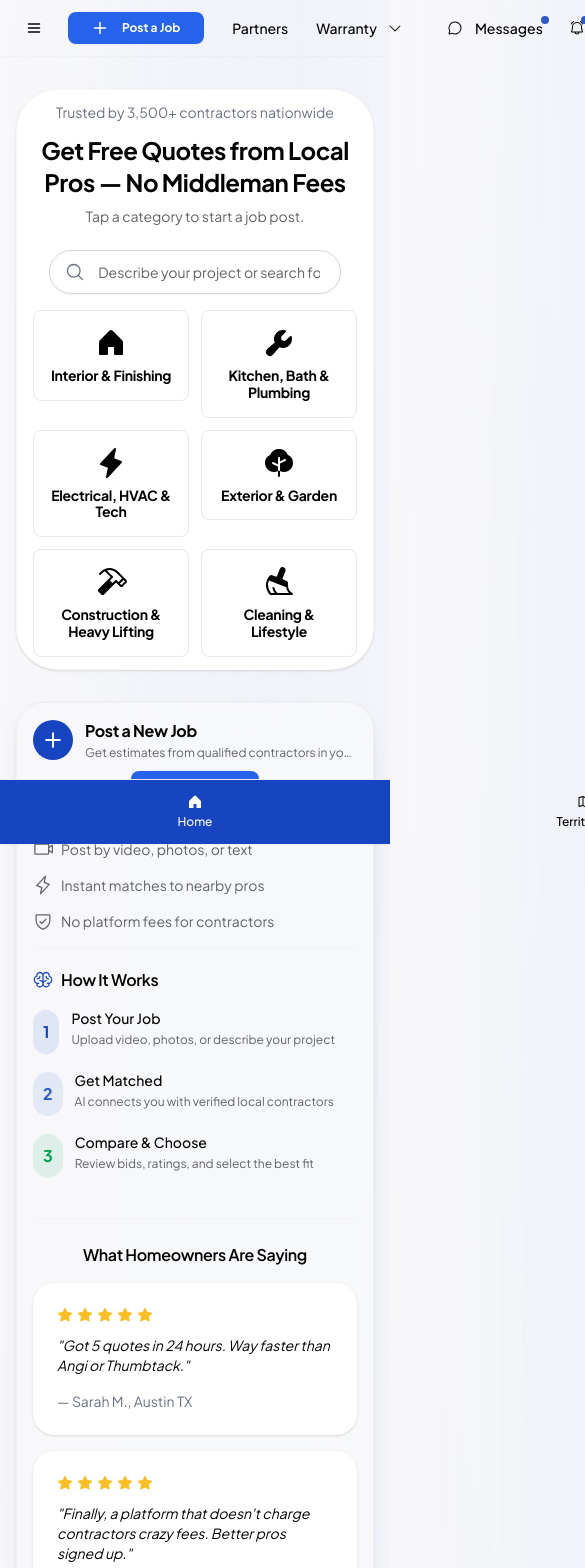
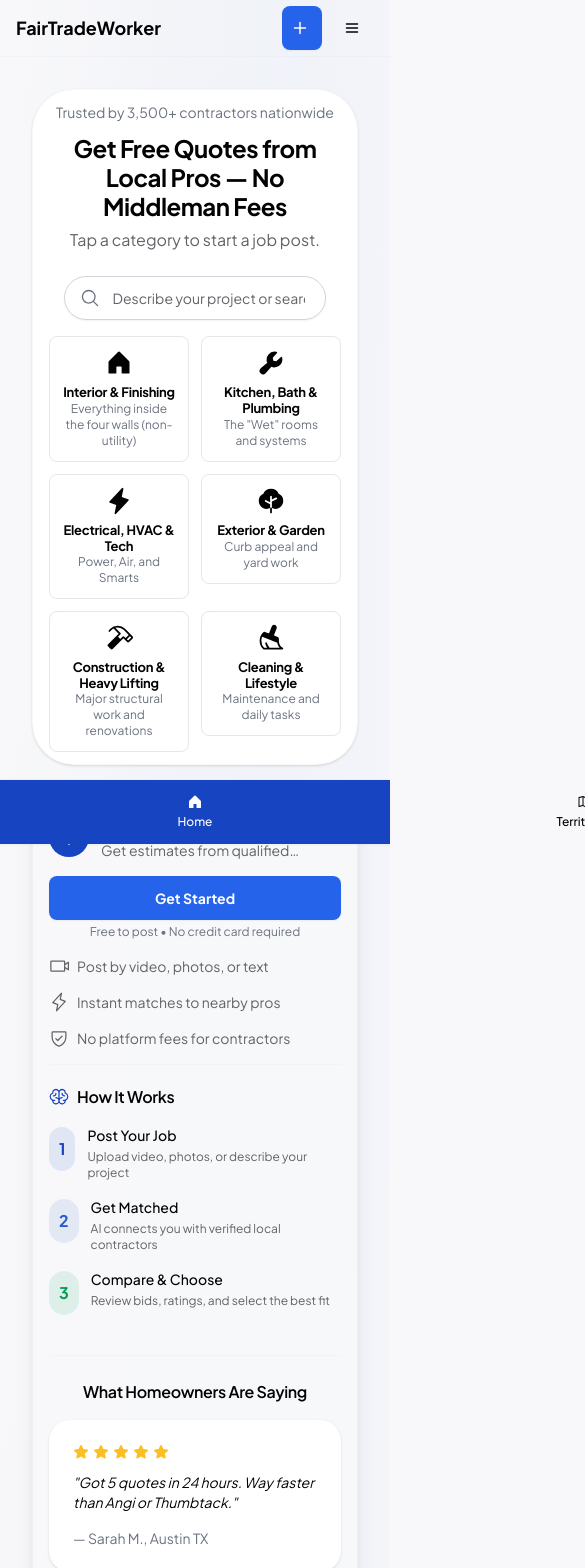
Before and after one commit to FairTradeWorker/i-cannot-help-with-t, a React (Vite) app: page / in a window 390 px wide. Shown: the top 1568 px of the page, 585 px wide, since content can reach past the window. Built offline with nearby package versions, Linux system fonts and the light colour scheme; no server answers.

Commit message:
Fix mobile layout: hamburger menu navigation, responsive sections, proper spacing and typography

```diff
--- a/src/App.tsx
+++ b/src/App.tsx
@@ -38,6 +38,7 @@ import {
   Clock,
   Star,
   CheckCircle as CheckCircleIcon,
+  X,
 } from '@phosphor-icons/react';
 import { Button } from '@/components/ui/button';
 import { Card } from '@/components/ui/card';
@@ -313,23 +314,65 @@ function App() {
           <div
             className={`flex items-center py-2 max-w-[1800px] mx-auto gap-2 md:gap-4 transition-all duration-300 ease-in-out ${isScrolled ? 'h-16' : 'h-14 md:h-16'}`}
           >
-            {/* Mobile Hamburger Menu */}
-            {isMobile && (
+            {/* Mobile Layout: Logo on left, Hamburger + Post a Job on right */}
+            {isMobile ? (
+              <>
+                {/* Logo on left */}
+                <div
+                  onClick={() => handleNavClick('home')}
+                  className="cursor-pointer flex-shrink-0"
+                >
+                  <span className="text-lg font-bold text-foreground">FairTradeWorker</span>
+                </div>
+
+                <div className="flex-1" />
+
+                {/* Post a Job button and Hamburger on right */}
+                <div className="flex items-center gap-2">
+                  <Button
+                    size="sm"
+                    onClick={() => handleCreateJob()}
+                    className="font-bold text-white hover:scale-[1.02] transition-transform text-xs px-3 py-2 h-[44px]"
+                    style={{
+                      backgroundColor: '#2563eb',
+                      borderRadius: '8px',
+                      border: 'none'
+                    }}
+                    onMouseEnter={(e) => {
+                      e.currentTarget.style.backgroundColor = '#1d4ed8';
+                    }}
+                    onMouseLeave={(e) => {
+                      e.currentTarget.style.backgroundColor = '#2563eb';
+                    }}
+                    aria-label="Post a new job"
+                  >
+                    <Plus className="w-4 h-4 mr-1" weight="bold" />
+                    <span className="hidden sm:inline">Post a Job</span>
+                  </Button>
+
                   <Sheet open={mobileMenuOpen} onOpenChange={setMobileMenuOpen}>
                     <SheetTrigger asChild>
-                  <Button variant="ghost" size="icon" className="md:hidden">
+                      <Button variant="ghost" size="icon" className="h-[44px] w-[44px]">
                         <List className="w-6 h-6" weight="bold" />
                       </Button>
                     </SheetTrigger>
-                <SheetContent side="left" className="w-[300px] sm:w-[400px] p-0">
-                  <SheetHeader className="p-6 border-b">
+                    <SheetContent side="right" className="w-full sm:w-[400px] p-0">
+                      <SheetHeader className="p-6 border-b flex flex-row items-center justify-between">
                         <SheetTitle>Navigation</SheetTitle>
+                        <Button
+                          variant="ghost"
+                          size="icon"
+                          onClick={() => setMobileMenuOpen(false)}
+                          className="h-10 w-10"
+                        >
+                          <X className="w-6 h-6" />
+                        </Button>
                       </SheetHeader>
                       <nav className="flex flex-col p-4 gap-2">
                         <Button
                           variant={activeTab === 'home' ? 'default' : 'ghost'}
                           onClick={() => handleNavClick('home')}
-                      className="justify-start w-full h-12"
+                          className="justify-start w-full min-h-[44px] text-base"
                         >
                           <House className="w-5 h-5 mr-3" />
                           Home
@@ -337,7 +380,7 @@ function App() {
                         <Button
                           variant={activeTab === 'territories' ? 'default' : 'ghost'}
                           onClick={() => handleNavClick('territories', 'overview')}
-                      className="justify-start w-full h-12"
+                          className="justify-start w-full min-h-[44px] text-base"
                         >
                           <MapTrifold className="w-5 h-5 mr-3" />
                           Territories
@@ -345,7 +388,7 @@ function App() {
                         <Button
                           variant={activeTab === 'jobs' ? 'default' : 'ghost'}
                           onClick={() => handleNavClick('jobs')}
-                      className="justify-start w-full h-12"
+                          className="justify-start w-full min-h-[44px] text-base"
                         >
                           <Briefcase className="w-5 h-5 mr-3" />
                           Jobs
@@ -359,14 +402,14 @@ function App() {
                         <Button
                           variant={activeTab === 'homeowner' && activeSubTab === 'profile' ? 'default' : 'ghost'}
                           onClick={() => handleNavClick('homeowner', 'profile')}
-                      className="justify-start w-full h-12 pl-8"
+                          className="justify-start w-full min-h-[44px] text-base pl-8"
                         >
                           Profile
                         </Button>
                         <Button
                           variant={activeTab === 'homeowner' && activeSubTab === 'my-jobs' ? 'default' : 'ghost'}
                           onClick={() => handleNavClick('homeowner', 'my-jobs')}
-                      className="justify-start w-full h-12 pl-8"
+                          className="justify-start w-full min-h-[44px] text-base pl-8"
                         >
                           My Jobs
                         </Button>
@@ -379,7 +422,7 @@ function App() {
                         <Button
                           variant={activeTab === 'contractors-browse' ? 'default' : 'ghost'}
                           onClick={() => handleNavClick('contractors-browse')}
-                      className="justify-start w-full h-12 pl-8"
+                          className="justify-start w-full min-h-[44px] text-base pl-8"
                         >
                           Browse Contractors
                         </Button>
@@ -389,28 +432,28 @@ function App() {
                         <Button
                           variant={activeTab === 'contractor' && activeSubTab === 'dashboard' ? 'default' : 'ghost'}
                           onClick={() => handleNavClick('contractor', 'dashboard')}
-                      className="justify-start w-full h-12 pl-12"
+                          className="justify-start w-full min-h-[44px] text-base pl-12"
                         >
                           Dashboard
                         </Button>
                         <Button
                           variant={activeTab === 'contractor' && activeSubTab === 'my-jobs' ? 'default' : 'ghost'}
                           onClick={() => handleNavClick('contractor', 'my-jobs')}
-                      className="justify-start w-full h-12 pl-12"
+                          className="justify-start w-full min-h-[44px] text-base pl-12"
                         >
                           My Estimates
                         </Button>
                         <Button
                           variant={activeTab === 'contractor' && activeSubTab === 'route' ? 'default' : 'ghost'}
                           onClick={() => handleNavClick('contractor', 'route')}
-                      className="justify-start w-full h-12 pl-12"
+                          className="justify-start w-full min-h-[44px] text-base pl-12"
                         >
                           Route Planner
                         </Button>
                         <Button
                           variant={activeTab === 'dispatch' ? 'default' : 'ghost'}
                           onClick={() => handleNavClick('dispatch')}
-                      className="justify-start w-full h-12 pl-12"
+                          className="justify-start w-full min-h-[44px] text-base pl-12"
                         >
                           Dispatch Map
                         </Button>
@@ -420,29 +463,57 @@ function App() {
                         <Button
                           variant={activeTab === 'subcontractor' && activeSubTab === 'dashboard' ? 'default' : 'ghost'}
                           onClick={() => handleNavClick('subcontractor', 'dashboard')}
-                      className="justify-start w-full h-12 pl-12"
+                          className="justify-start w-full min-h-[44px] text-base pl-12"
                         >
                           Dashboard
                         </Button>
                         <Button
                           variant={activeTab === 'subcontractor' && activeSubTab === 'my-jobs' ? 'default' : 'ghost'}
                           onClick={() => handleNavClick('subcontractor', 'my-jobs')}
-                      className="justify-start w-full h-12 pl-12"
+                          className="justify-start w-full min-h-[44px] text-base pl-12"
                         >
                           My Estimates
                         </Button>
                         <Button
                           variant={activeTab === 'subcontractor' && activeSubTab === 'route' ? 'default' : 'ghost'}
                           onClick={() => handleNavClick('subcontractor', 'route')}
-                      className="justify-start w-full h-12 pl-12"
+                          className="justify-start w-full min-h-[44px] text-base pl-12"
                         >
                           Route Planner
+                        </Button>
+
+                        <div className="border-t my-2" />
+
+                        <Button
+                          variant={activeTab === 'partners' ? 'default' : 'ghost'}
+                          onClick={() => handleNavClick('partners')}
+                          className="justify-start w-full min-h-[44px] text-base"
+                        >
+                          Partners
+                        </Button>
+                        <Button
+                          variant={activeTab === 'warranty' ? 'default' : 'ghost'}
+                          onClick={() => handleNavClick('warranty')}
+                          className="justify-start w-full min-h-[44px] text-base"
+                        >
+                          Warranty
+                        </Button>
+                        <Button
+                          variant={activeTab === 'messages' ? 'default' : 'ghost'}
+                          onClick={() => handleNavClick('messages')}
+                          className="justify-start w-full min-h-[44px] text-base"
+                        >
+                          <ChatCircle className="w-5 h-5 mr-3" weight={activeTab === 'messages' ? 'fill' : 'regular'} />
+                          Messages
                         </Button>
                       </nav>
                     </SheetContent>
                   </Sheet>
-            )}
-
+                </div>
+              </>
+            ) : (
+              <>
+                {/* Desktop Layout */}
                 {/* LEFT SIDE NAVIGATION */}
                 <nav className="hidden md:flex items-center gap-1.5">
               <Button
@@ -779,11 +850,13 @@ function App() {
                 </div>
               )}
               </div>
+              </>
+            )}
           </div>
         </div>
       </motion.header>
-      <main className="flex-1 py-8 px-4">
-        <div className="max-w-7xl mx-auto">
+      <main className="flex-1 py-8 px-4 md:px-4">
+        <div className="max-w-7xl mx-auto px-4 md:px-0">
           <AnimatePresence mode="wait">
             <motion.div
               key={`${activeTab}-${activeSubTab}-${showAdminPanel}-${showProfile}-${showJobPost}`}
@@ -829,7 +902,7 @@ function App() {
                   }} />}
                   {activeTab === 'notifications' && <NotificationsPage />}
                   {activeTab === 'home' && (
-                    <div className="space-y-8">
+                    <div className="space-y-8 text-base">
                       {/* Service Categories at top */}
                       <ServiceCategoriesShowcase
                         onCategoryClick={(categoryId) => {
@@ -853,28 +926,29 @@ function App() {
                             onClick={() => handleCreateJob()}
                           >
                             <div className="flex flex-col gap-4">
-                              <div className="flex flex-col sm:flex-row items-center justify-between gap-2.5">
-                                <div className="flex items-center gap-3 flex-1 min-w-0">
+                              <div className="flex flex-col md:flex-row items-center justify-between gap-4">
+                                <div className="flex items-center gap-3 flex-1 min-w-0 w-full md:w-auto">
                                   <div className="p-2.5 rounded-xl bg-primary flex-shrink-0">
                                     <Plus className="w-5 h-5 text-white" weight="bold" />
                                   </div>
                                   <div className="min-w-0">
                                     <h3 className="text-base md:text-lg font-bold mb-0.5">Post a New Job</h3>
-                                    <p className="text-xs text-muted-foreground line-clamp-1">
+                                    <p className="text-sm md:text-xs text-muted-foreground line-clamp-1">
                                       Get estimates from qualified contractors in your area
                                     </p>
                                   </div>
                                 </div>
-                                <div className="flex flex-col items-center gap-1">
+                                <div className="flex flex-col items-center gap-1 w-full md:w-auto">
                                   <Button
                                     size="sm"
                                     onClick={() => handleCreateJob()}
-                                    className="font-bold text-white hover:scale-[1.02] transition-transform"
+                                    className="font-bold text-white hover:scale-[1.02] transition-transform w-full md:w-auto"
                                     style={{
                                       backgroundColor: '#2563eb',
                                       padding: '12px 24px',
                                       borderRadius: '8px',
-                                      border: 'none'
+                                      border: 'none',
+                                      minHeight: '44px'
                                     }}
                                     onMouseEnter={(e) => {
                                       e.currentTarget.style.backgroundColor = '#1d4ed8';
@@ -911,7 +985,7 @@ function App() {
                                   <Brain className="w-5 h-5 md:w-6 md:h-6 text-primary" />
                                   How It Works
                                 </h4>
-                                <div className="grid grid-cols-1 sm:grid-cols-3 gap-4">
+                                <div className="grid grid-cols-1 md:grid-cols-3 gap-4">
                                   <ScrollAnimatedSection staggerDelay={0}>
                                     <div className="flex items-start gap-3">
                                     <div className="p-2.5 rounded-lg bg-primary/10 flex-shrink-0 mt-0.5">
@@ -956,7 +1030,7 @@ function App() {
                                 </h4>
                                 <div className="grid grid-cols-1 md:grid-cols-3 gap-4">
                                   {/* Testimonial Card 1 */}
-                                  <div className="bg-white rounded-lg shadow-sm p-6">
+                                  <div className="bg-white rounded-lg shadow-sm p-6 w-full text-base mb-4 md:mb-0">
                                     <div className="flex gap-1 mb-3">
                                       {[1, 2, 3, 4, 5].map((i) => (
                                         <Star key={i} className="w-4 h-4" weight="fill" style={{ color: '#fbbf24' }} />
@@ -971,7 +1045,7 @@ function App() {
                                   </div>
 
                                   {/* Testimonial Card 2 */}
-                                  <div className="bg-white rounded-lg shadow-sm p-6">
+                                  <div className="bg-white rounded-lg shadow-sm p-6 w-full text-base mb-4 md:mb-0">
                                     <div className="flex gap-1 mb-3">
                                       {[1, 2, 3, 4, 5].map((i) => (
                                         <Star key={i} className="w-4 h-4" weight="fill" style={{ color: '#fbbf24' }} />
@@ -986,7 +1060,7 @@ function App() {
                                   </div>
 
                                   {/* Testimonial Card 3 */}
-                                  <div className="bg-white rounded-lg shadow-sm p-6">
+                                  <div className="bg-white rounded-lg shadow-sm p-6 w-full text-base mb-0">
                                     <div className="flex gap-1 mb-3">
                                       {[1, 2, 3, 4, 5].map((i) => (
                                         <Star key={i} className="w-4 h-4" weight="fill" style={{ color: '#fbbf24' }} />
@@ -1005,7 +1079,7 @@ function App() {
 
                               {/* Benefits & Stats */}
                               <ScrollAnimatedSection>
-                                <div className="grid grid-cols-2 sm:grid-cols-4 gap-4 pt-3">
+                                <div className="grid grid-cols-2 md:grid-cols-4 gap-4 pt-3">
                                 <div className="text-center">
                                   <div className="flex items-center justify-center gap-2 mb-2">
                                     <Clock className="w-5 h-5 md:w-6 md:h-6 text-primary" />
@@ -1236,7 +1310,7 @@ function App() {
 
                           <div className="grid grid-cols-1 md:grid-cols-2 gap-6">
                             {/* Left Column - Traditional Platforms */}
-                            <Card className="p-6 shadow-md rounded-lg" style={{ backgroundColor: '#fef2f2' }}>
+                            <Card className="p-6 shadow-md rounded-lg w-full" style={{ backgroundColor: '#fef2f2' }}>
                               <h4 className="text-xl font-bold mb-4">Traditional Platforms</h4>
                               <ul className="space-y-3">
                                 <li className="flex items-start gap-3">
@@ -1263,7 +1337,7 @@ function App() {
                             </Card>
 
                             {/* Right Column - FairTradeWorker */}
-                            <Card className="p-6 shadow-md rounded-lg" style={{ backgroundColor: '#f0fdf4' }}>
+                            <Card className="p-6 shadow-md rounded-lg w-full" style={{ backgroundColor: '#f0fdf4' }}>
                               <h4 className="text-xl font-bold mb-4">FairTradeWorker</h4>
                               <ul className="space-y-3">
                                 <li className="flex items-start gap-3">
@@ -1295,12 +1369,13 @@ function App() {
                             <Button
                               size="lg"
                               onClick={() => handleCreateJob()}
-                              className="font-bold text-white hover:scale-[1.02] transition-transform"
+                              className="font-bold text-white hover:scale-[1.02] transition-transform w-full md:w-auto"
                               style={{
                                 backgroundColor: '#2563eb',
                                 padding: '12px 24px',
                                 borderRadius: '8px',
-                                border: 'none'
+                                border: 'none',
+                                minHeight: '44px'
                               }}
                               onMouseEnter={(e) => {
                                 e.currentTarget.style.backgroundColor = '#1d4ed8';
--- a/src/components/LegalFooter.tsx
+++ b/src/components/LegalFooter.tsx
@@ -2,7 +2,7 @@ export function LegalFooter() {
   return (
     <footer className="mt-auto" style={{ backgroundColor: '#1f2937', paddingTop: '48px', paddingBottom: '48px' }}>
       <div className="max-w-7xl mx-auto px-4">
-        <div className="grid grid-cols-1 md:grid-cols-2 lg:grid-cols-4 gap-8 mb-8">
+        <div className="grid grid-cols-1 md:grid-cols-2 lg:grid-cols-4 gap-8 mb-8 text-center md:text-left">
           {/* Column 1: For Homeowners */}
           <div>
             <h4 className="font-semibold mb-4 text-white">
--- a/src/components/ServiceCategoriesShowcase.tsx
+++ b/src/components/ServiceCategoriesShowcase.tsx
@@ -60,12 +60,12 @@ export function ServiceCategoriesShowcase({
         </p>
 
         {/* Main headline */}
-        <h2 className="text-2xl md:text-3xl lg:text-4xl font-bold text-foreground mb-2">
+        <h2 className="text-[24px] md:text-3xl lg:text-4xl font-bold text-foreground mb-2 text-center">
           Get Free Quotes from Local Pros — No Middleman Fees
         </h2>
 
         {/* Subheadline */}
-        <p className="text-sm md:text-base text-muted-foreground font-normal mb-6">
+        <p className="text-base md:text-base text-muted-foreground font-normal mb-6 text-center">
           Tap a category to start a job post.
         </p>
 
@@ -126,9 +126,8 @@ export function ServiceCategoriesShowcase({
               whileTap={{ scale: 0.98 }}
             >
               <Card
-                className="bg-white border cursor-pointer text-center transition-all duration-200"
+                className="bg-white border cursor-pointer text-center transition-all duration-200 p-3 md:p-4"
                 style={{
-                  padding: '16px',
                   border: '1px solid #e5e7eb',
                   borderRadius: '8px',
                   boxShadow: 'none'
@@ -157,22 +156,20 @@ export function ServiceCategoriesShowcase({
                 <div className="flex flex-col items-center gap-2">
                   <div className="flex items-center justify-center">
                     <Icon
-                      className="transition-transform duration-200"
-                      style={{ width: '32px', height: '32px' }}
+                      className="transition-transform duration-200 w-7 h-7 md:w-8 md:h-8"
                       weight="fill"
                     />
                   </div>
                   <div>
                     <h3
-                      className="font-bold text-foreground line-clamp-2"
-                      style={{ fontSize: '14px' }}
+                      className="font-bold text-foreground line-clamp-2 text-[13px] md:text-sm"
                     >
                       {category.title}
                     </h3>
-                    {/* Show subtitle only on mobile */}
+                    {/* Show subtitle on mobile and tablet */}
                     <p
-                      className="text-muted-foreground line-clamp-2 hidden sm:block lg:hidden"
-                      style={{ fontSize: '12px', color: '#6b7280' }}
+                      className="text-muted-foreground line-clamp-2 block sm:block lg:hidden text-xs"
+                      style={{ color: '#6b7280' }}
                     >
                       {category.description}
                     </p>
```
Lines whose indentation alone changed are shown as unchanged.
